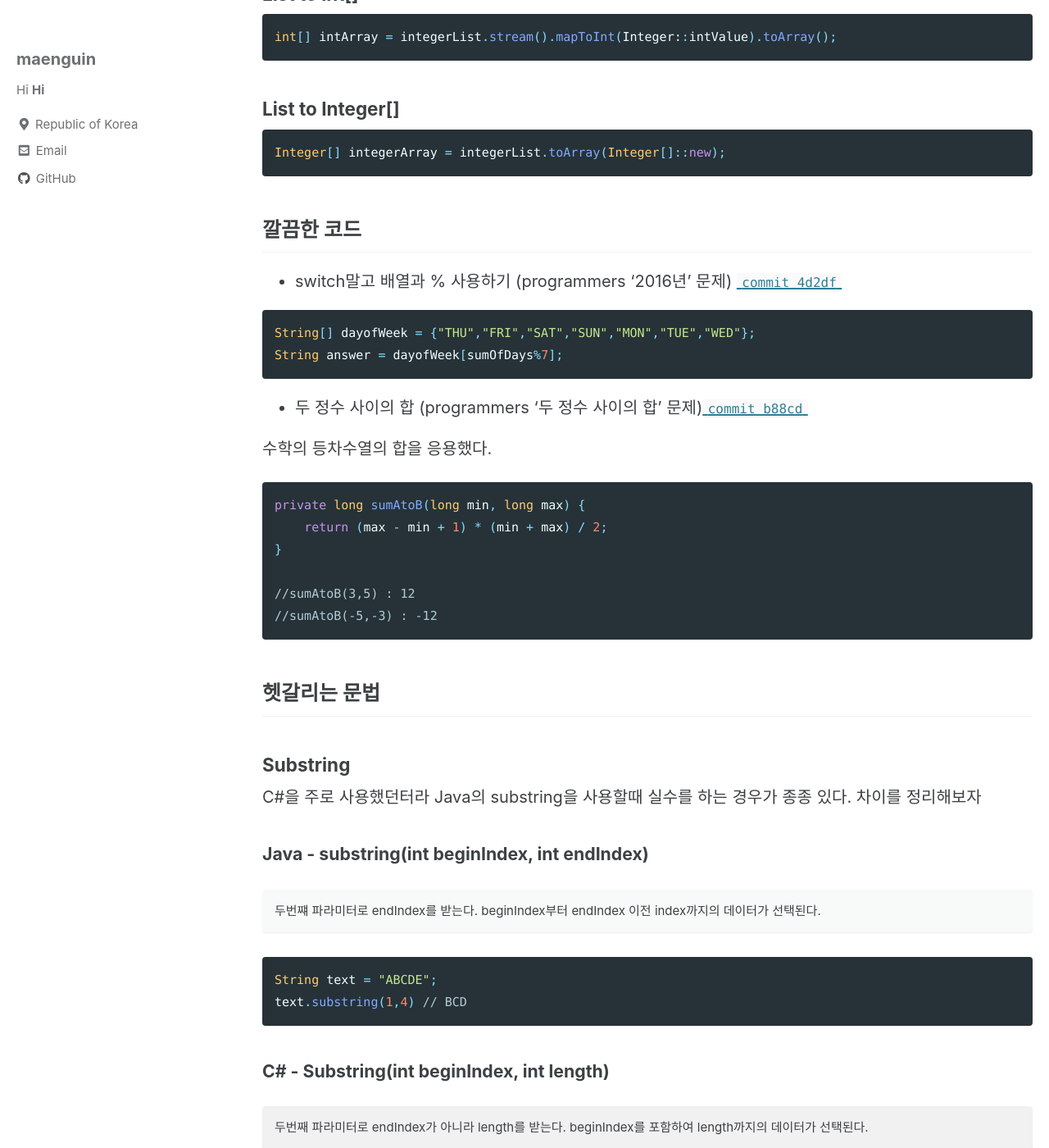
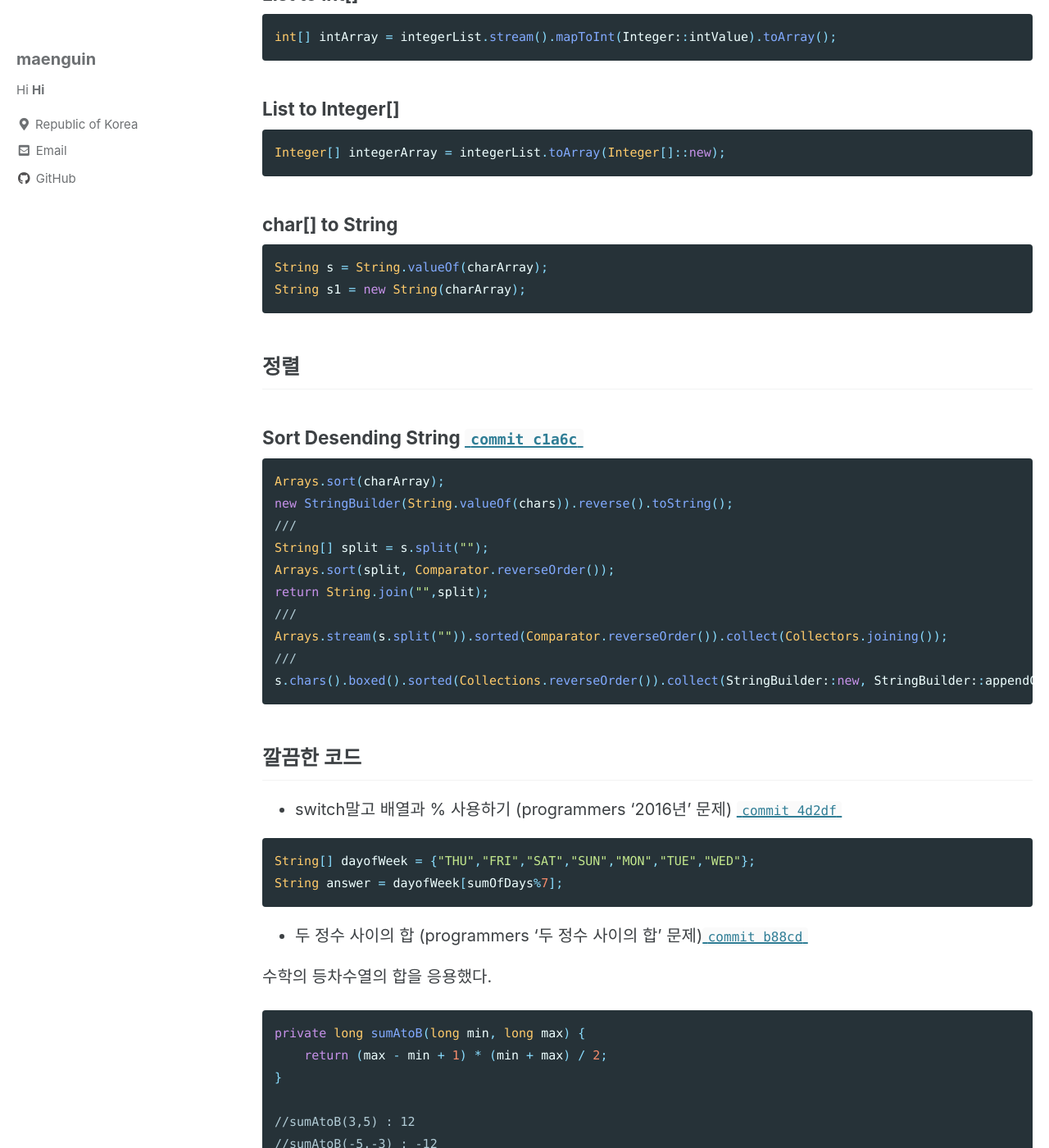
Before and after one commit to maenguin/maenguin.github.io, a Jekyll site: the page built from _posts/2020-12-01-algorithm-study.md, in a window 1280 px wide and 1400 px high, scrolled down 1233 px. Shown: the whole window at 82% size. Built offline with Jekyll 4.4.1, drawn with Linux system fonts in a browser that asks for light colours; cached includes are drawn as plain includes.

Commit message:
Update 2020-12-01-algorithm-study.md

````diff
--- a/_posts/2020-12-01-algorithm-study.md
+++ b/_posts/2020-12-01-algorithm-study.md
@@ -56,6 +56,29 @@ int[] intArray = integerList.stream().mapToInt(Integer::intValue).toArray();
 
 ```java
 Integer[] integerArray = integerList.toArray(Integer[]::new);
+```
+
+### char[] to String
+
+```java
+String s = String.valueOf(charArray);
+String s1 = new String(charArray);
+```
+
+## 정렬
+
+### Sort Desending String [`commit c1a6c`](https://github.com/maenguin/Algorithm/commit/c1a6c022e2537804d97749cb9fe73a095820d644)
+```java
+Arrays.sort(charArray);
+new StringBuilder(String.valueOf(chars)).reverse().toString();
+///
+String[] split = s.split("");
+Arrays.sort(split, Comparator.reverseOrder());
+return String.join("",split);
+///
+Arrays.stream(s.split("")).sorted(Comparator.reverseOrder()).collect(Collectors.joining());
+///
+s.chars().boxed().sorted(Collections.reverseOrder()).collect(StringBuilder::new, StringBuilder::appendCodePoint, StringBuilder::append).toString();
 ```
 
 
````
